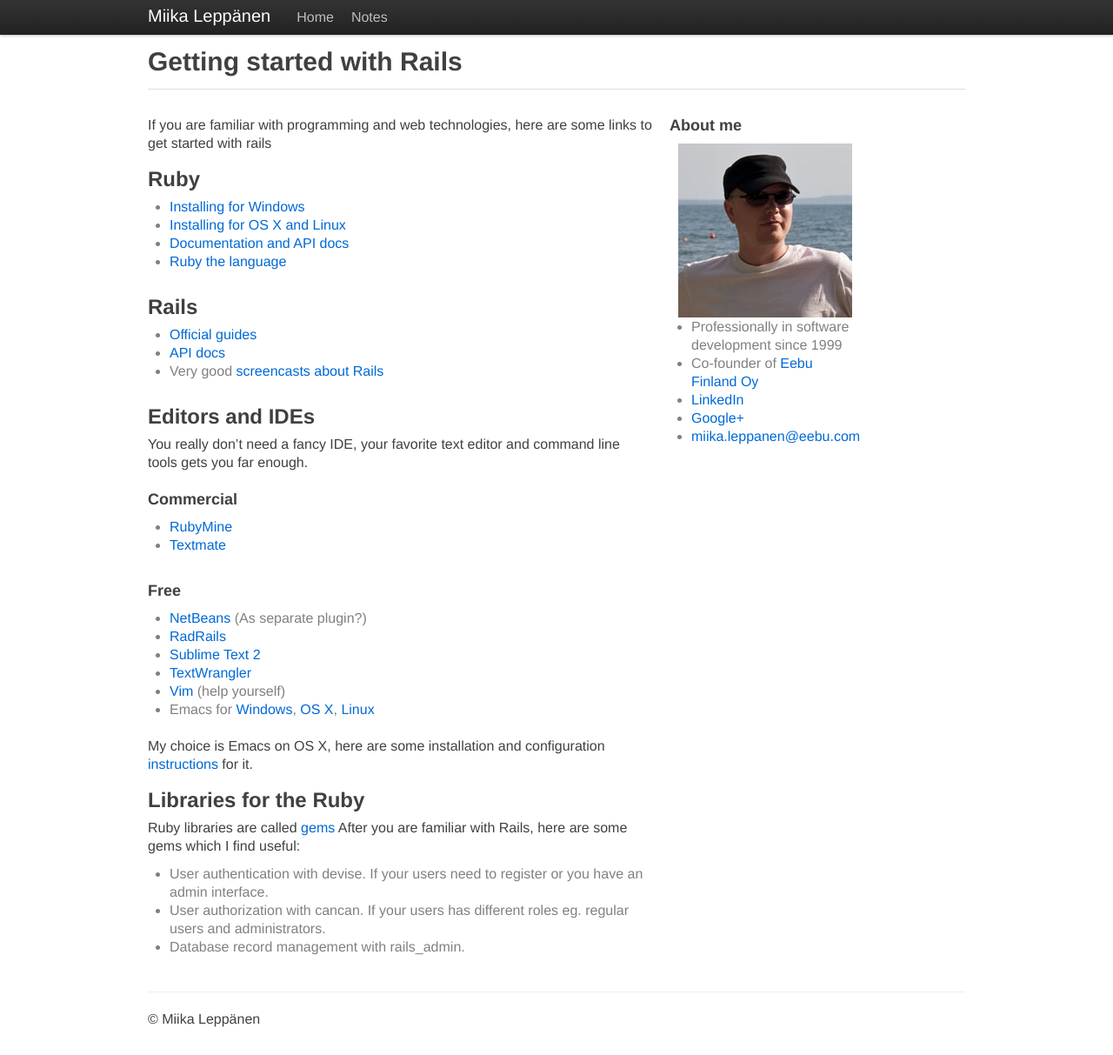
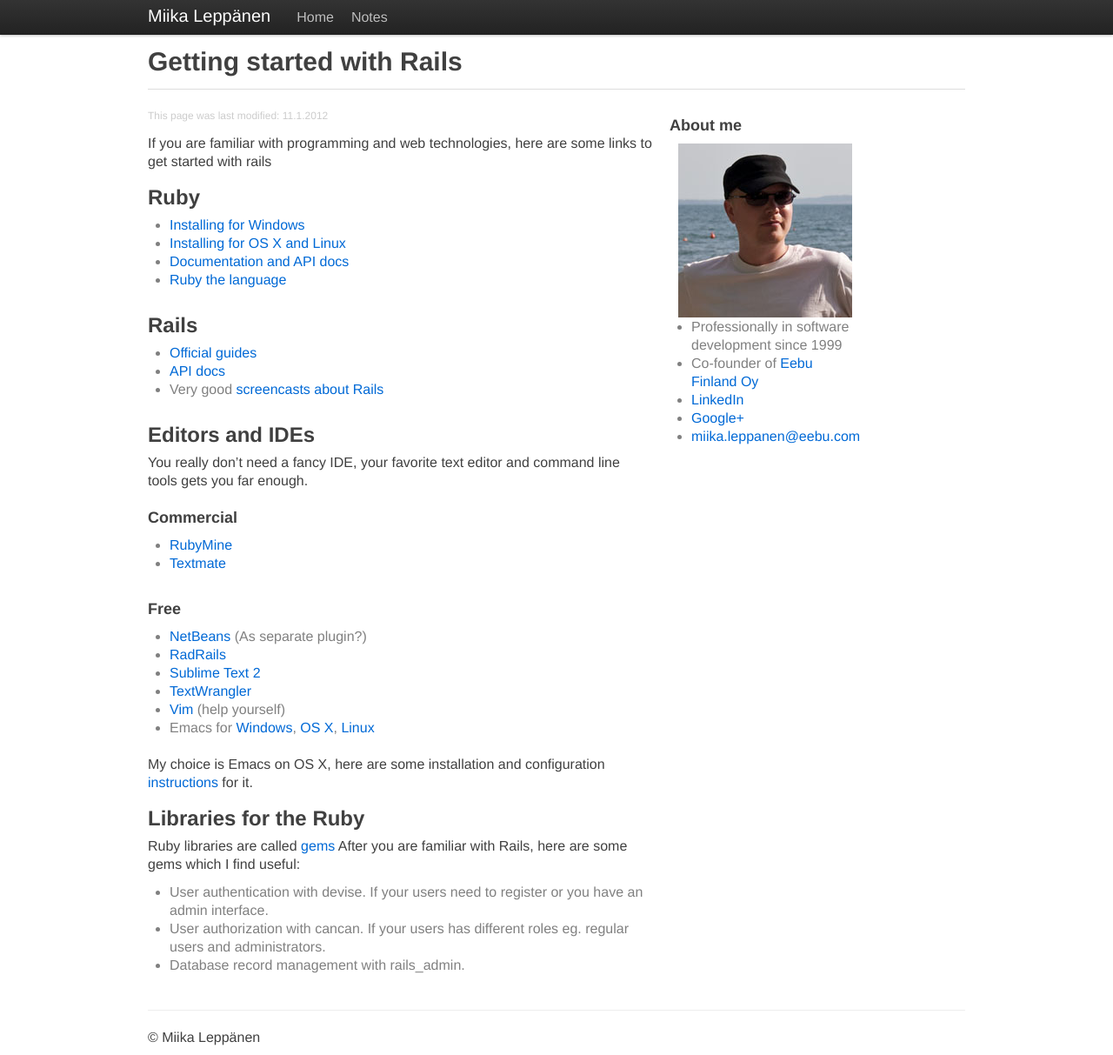
Before and after one commit to milep/milep.github.com, a Jekyll site: the page built from notes/getting-started-with-rails.markdown, in a window 1280 px wide and 1213 px high. Shown: the whole window at 87% size. Built offline with Jekyll 4.4.1, drawn with Linux system fonts in a browser that asks for light colours.

Commit message:
Modification times

```diff
--- a/notes/getting-started-with-rails.markdown
+++ b/notes/getting-started-with-rails.markdown
@@ -1,6 +1,7 @@
 ---
 title: Getting started with Rails
 layout: default
+modified: 11.1.2012
 ---
 
 If you are familiar with programming and web technologies, here are some links to get started with rails
--- a/notes/ruby-for-java-programmer.markdown
+++ b/notes/ruby-for-java-programmer.markdown
@@ -1,7 +1,7 @@
 ---
 title: Ruby for Java programmer
 layout: default
-modified: 11.1.2011
+modified: 11.1.2012
 ---
 
 
```
